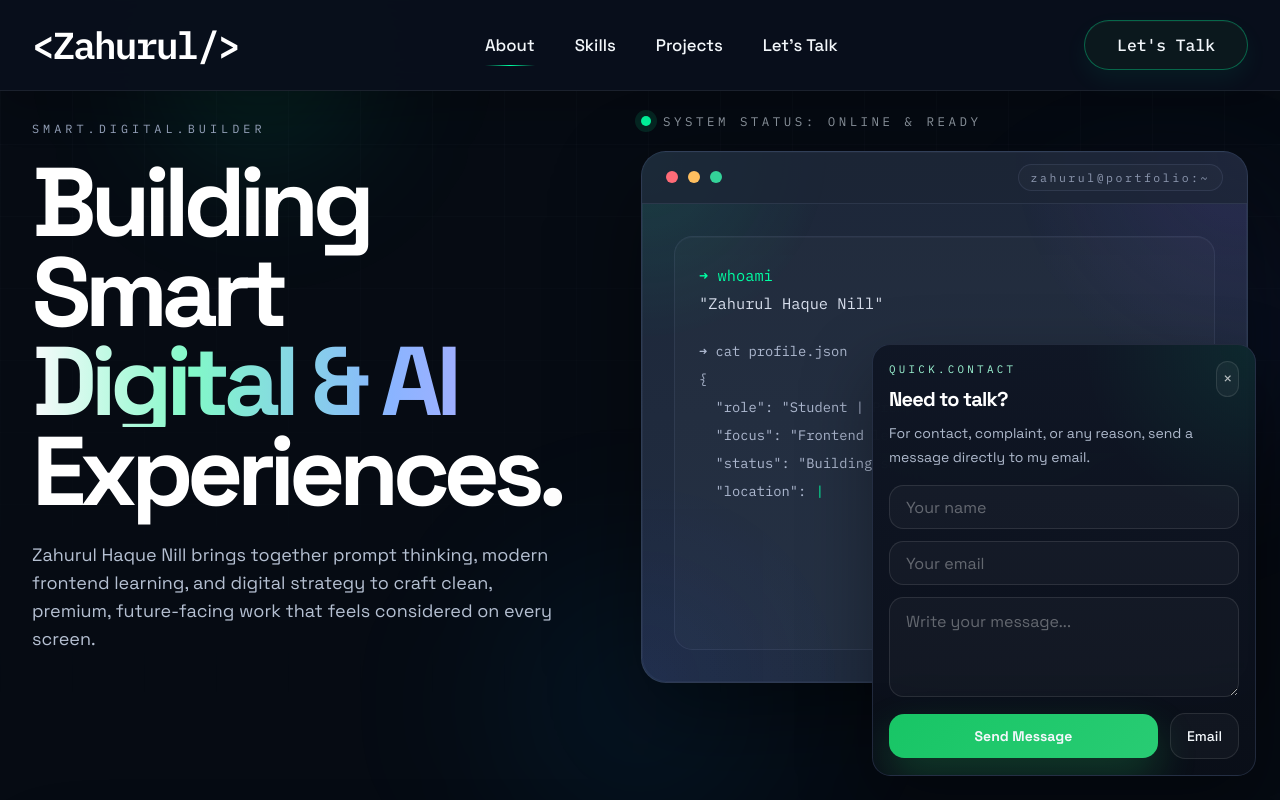
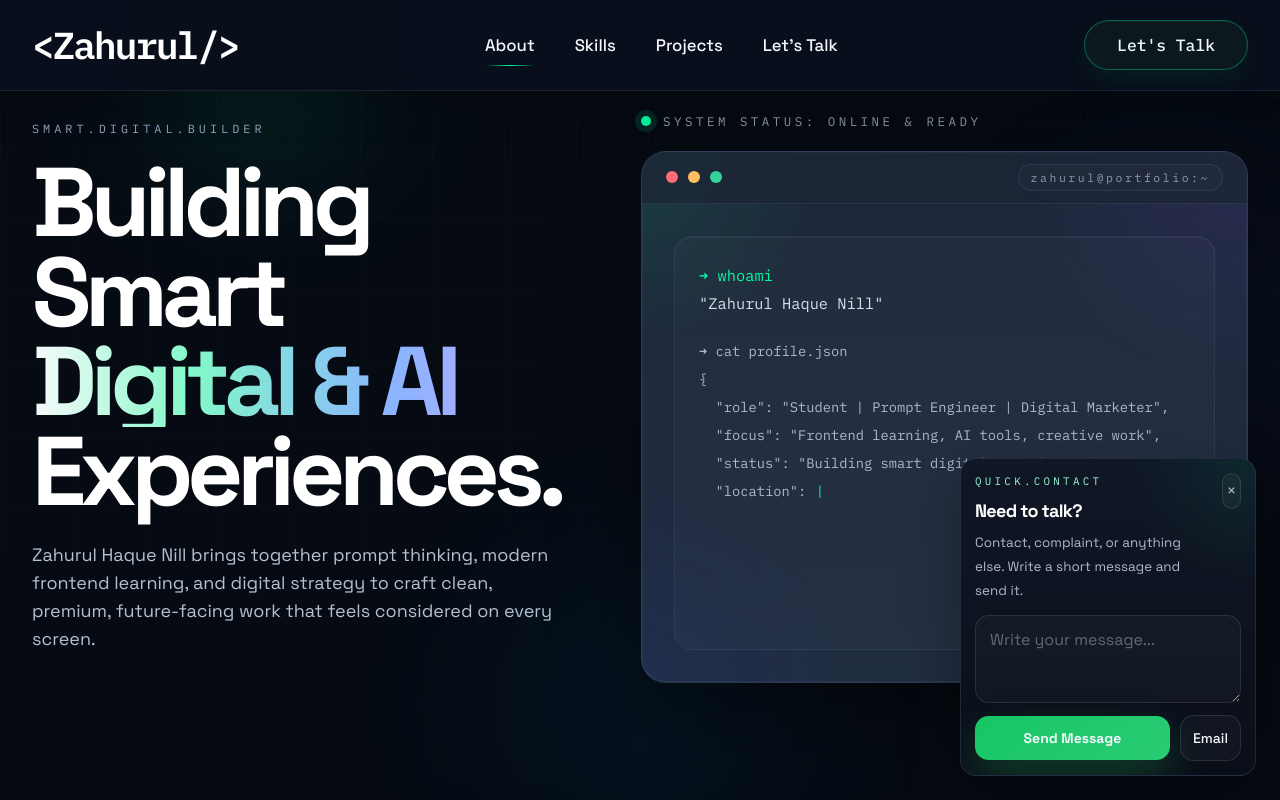
Before and after one commit to JAHURULNILL/jahurul, a React (Vite) app: page / in a window 1280 px wide. Shown: the top 800 px of the page. Built offline with nearby package versions, Linux system fonts and the light colour scheme.

Commit message:
Simplify profile cards and shrink contact popup

```diff
--- a/src/components/QuickContactPopup.tsx
+++ b/src/components/QuickContactPopup.tsx
@@ -5,8 +5,6 @@ import { person } from "../data/portfolio";
 export function QuickContactPopup() {
   const [isOpen, setIsOpen] = useState(false);
   const [form, setForm] = useState({
-    name: "",
-    email: "",
     message: "",
   });
 
@@ -20,13 +18,10 @@ export function QuickContactPopup() {
 
   const mailtoLink = useMemo(() => {
     const subject = encodeURIComponent(
-      form.name.trim() ? `Message from ${form.name.trim()}` : "Website contact request",
+      "Website contact request",
     );
     const body = encodeURIComponent(
       [
-        `Name: ${form.name.trim() || "Not provided"}`,
-        `Email: ${form.email.trim() || "Not provided"}`,
-        "",
         "Message:",
         form.message.trim() || "Hello, I would like to talk.",
       ].join("\n"),
@@ -44,9 +39,9 @@ export function QuickContactPopup() {
             animate={{ opacity: 1, y: 0, scale: 1 }}
             exit={{ opacity: 0, y: 16, scale: 0.98 }}
             transition={{ duration: 0.28, ease: [0.22, 1, 0.36, 1] }}
-            className="fixed bottom-4 right-4 z-[70] w-[calc(100vw-2rem)] max-w-sm sm:bottom-6 sm:right-6"
+            className="fixed bottom-4 right-4 z-[70] w-[calc(100vw-2rem)] max-w-[18.5rem] sm:bottom-6 sm:right-6"
           >
-            <div className="relative overflow-hidden rounded-[1.15rem] border border-[rgba(106,126,170,0.24)] bg-[linear-gradient(180deg,rgba(15,22,36,0.97),rgba(10,15,25,0.96))] p-4 shadow-[0_28px_70px_rgba(0,0,0,0.34)] backdrop-blur-xl">
+            <div className="relative overflow-hidden rounded-[1rem] border border-[rgba(106,126,170,0.24)] bg-[linear-gradient(180deg,rgba(15,22,36,0.97),rgba(10,15,25,0.96))] p-3.5 shadow-[0_24px_60px_rgba(0,0,0,0.32)] backdrop-blur-xl">
               <div className="pointer-events-none absolute inset-0 bg-[radial-gradient(circle_at_top_right,rgba(0,255,163,0.08),transparent_30%)]" />
 
               <div className="relative flex items-start justify-between gap-4">
@@ -54,11 +49,11 @@ export function QuickContactPopup() {
                   <p className="font-mono text-[0.68rem] uppercase tracking-[0.3em] text-[var(--accent-soft)]">
                     quick.contact
                   </p>
-                  <h3 className="mt-2 text-xl font-semibold tracking-[-0.04em] text-white">
+                  <h3 className="mt-2 text-lg font-semibold tracking-[-0.04em] text-white">
                     Need to talk?
                   </h3>
-                  <p className="mt-2 text-sm leading-6 text-[#aeb9cc]">
-                    For contact, complaint, or any reason, send a message directly to my email.
+                  <p className="mt-1.5 text-[0.84rem] leading-6 text-[#aeb9cc]">
+                    Contact, complaint, or anything else. Write a short message and send it.
                   </p>
                 </div>
 
@@ -72,37 +67,25 @@ export function QuickContactPopup() {
                 </button>
               </div>
 
-              <div className="relative mt-4 grid gap-3">
-                <input
-                  value={form.name}
-                  onChange={(event) => setForm((current) => ({ ...current, name: event.target.value }))}
-                  placeholder="Your name"
-                  className="h-11 rounded-[0.9rem] border border-white/10 bg-white/[0.03] px-4 text-sm text-white outline-none transition placeholder:text-white/34 focus:border-[var(--accent)]/28"
-                />
-                <input
-                  value={form.email}
-                  onChange={(event) => setForm((current) => ({ ...current, email: event.target.value }))}
-                  placeholder="Your email"
-                  className="h-11 rounded-[0.9rem] border border-white/10 bg-white/[0.03] px-4 text-sm text-white outline-none transition placeholder:text-white/34 focus:border-[var(--accent)]/28"
-                />
+              <div className="relative mt-3 grid gap-3">
                 <textarea
                   value={form.message}
                   onChange={(event) => setForm((current) => ({ ...current, message: event.target.value }))}
                   placeholder="Write your message..."
-                  className="min-h-[100px] rounded-[0.9rem] border border-white/10 bg-white/[0.03] px-4 py-3 text-sm text-white outline-none transition placeholder:text-white/34 focus:border-[var(--accent)]/28"
+                  className="min-h-[88px] rounded-[0.85rem] border border-white/10 bg-white/[0.03] px-3.5 py-3 text-sm text-white outline-none transition placeholder:text-white/34 focus:border-[var(--accent)]/28"
                 />
               </div>
 
-              <div className="relative mt-4 flex items-center gap-3">
+              <div className="relative mt-3 flex items-center gap-2.5">
                 <a
                   href={mailtoLink}
-                  className="inline-flex flex-1 items-center justify-center rounded-[0.95rem] bg-[linear-gradient(135deg,rgba(24,201,103,0.98),rgba(43,220,123,0.92))] px-4 py-3 text-sm font-semibold text-white shadow-[0_18px_40px_rgba(37,207,99,0.24)] transition hover:translate-y-[-2px]"
+                  className="inline-flex flex-1 items-center justify-center rounded-[0.85rem] bg-[linear-gradient(135deg,rgba(24,201,103,0.98),rgba(43,220,123,0.92))] px-4 py-3 text-sm font-semibold text-white shadow-[0_18px_40px_rgba(37,207,99,0.24)] transition hover:translate-y-[-2px]"
                 >
                   Send Message
                 </a>
                 <a
                   href={`mailto:${person.email}`}
-                  className="inline-flex items-center justify-center rounded-[0.95rem] border border-white/10 bg-white/[0.03] px-4 py-3 text-sm font-medium text-white/84 transition hover:border-[var(--accent)]/24 hover:text-white"
+                  className="inline-flex items-center justify-center rounded-[0.85rem] border border-white/10 bg-white/[0.03] px-3 py-3 text-sm font-medium text-white/84 transition hover:border-[var(--accent)]/24 hover:text-white"
                 >
                   Email
                 </a>
@@ -116,7 +99,7 @@ export function QuickContactPopup() {
         <button
           type="button"
           onClick={() => setIsOpen(true)}
-          className="fixed bottom-4 right-4 z-[70] inline-flex items-center gap-2 rounded-full border border-[var(--accent)]/24 bg-[rgba(10,16,28,0.94)] px-4 py-3 font-mono text-sm text-white shadow-[0_18px_40px_rgba(0,0,0,0.26)] transition hover:-translate-y-0.5 hover:border-[var(--accent)]/40 hover:text-[var(--accent-soft)] sm:bottom-6 sm:right-6"
+          className="fixed bottom-4 right-4 z-[70] inline-flex items-center gap-2 rounded-full border border-[var(--accent)]/24 bg-[rgba(10,16,28,0.94)] px-4 py-2.5 font-mono text-sm text-white shadow-[0_18px_40px_rgba(0,0,0,0.26)] transition hover:-translate-y-0.5 hover:border-[var(--accent)]/40 hover:text-[var(--accent-soft)] sm:bottom-6 sm:right-6"
         >
           <span className="inline-flex h-2.5 w-2.5 rounded-full bg-[var(--accent)]" />
           Message
--- a/src/components/WhoAmISection.tsx
+++ b/src/components/WhoAmISection.tsx
@@ -55,11 +55,9 @@ export function WhoAmISection() {
             </motion.div>
           </Reveal>
 
-          <div className="grid gap-4 sm:grid-cols-2 xl:grid-cols-3">
+          <div className="grid gap-4 md:max-w-xl">
             {[
               ["Focus", "AI tools, prompt writing, frontend learning, and modern digital creation."],
-              ["Location", person.location],
-              ["Status", "Growing, learning, and building premium digital experiences."],
             ].map(([title, value], index) => (
               <Reveal key={title} delay={0.14 + index * 0.06}>
                 <motion.div
```
